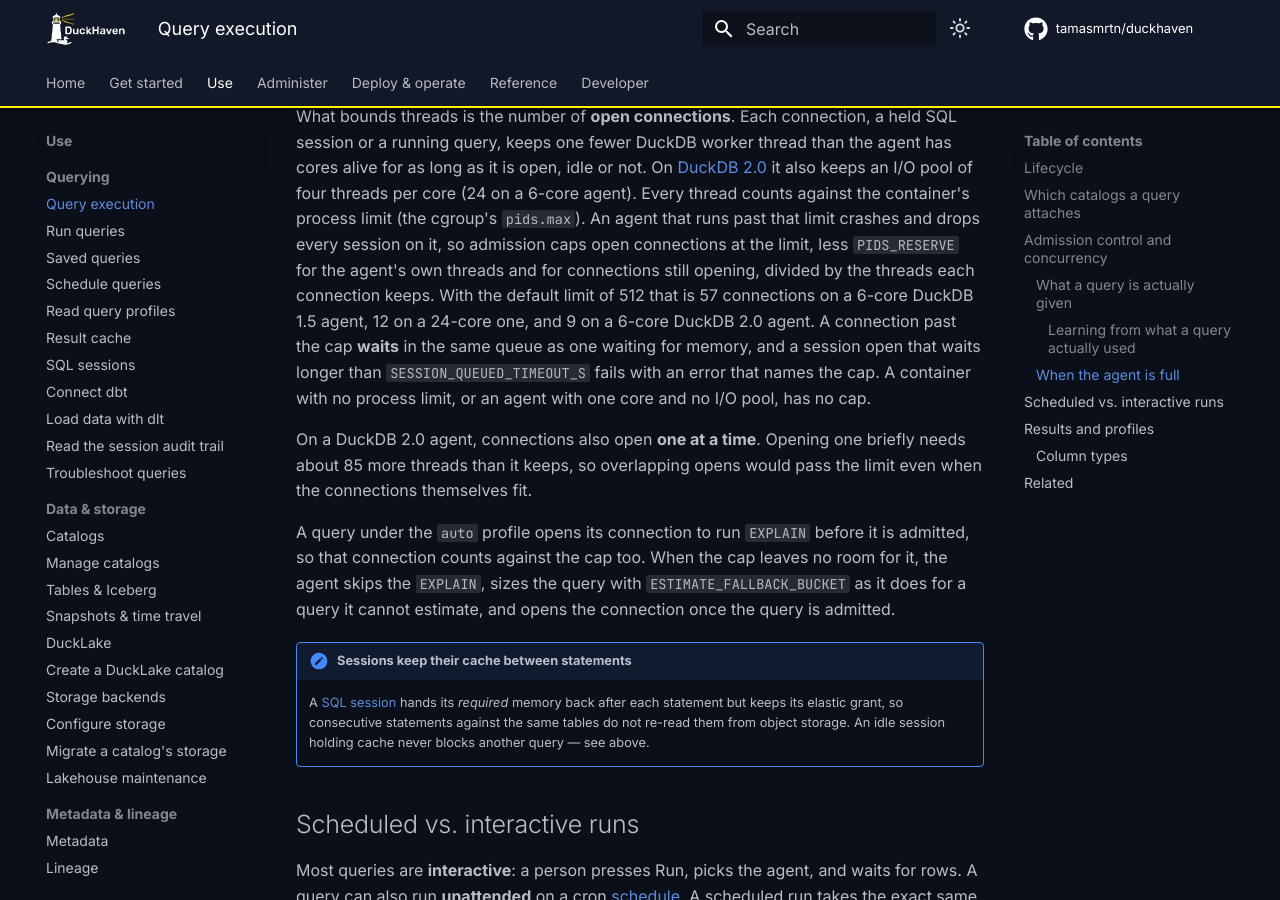
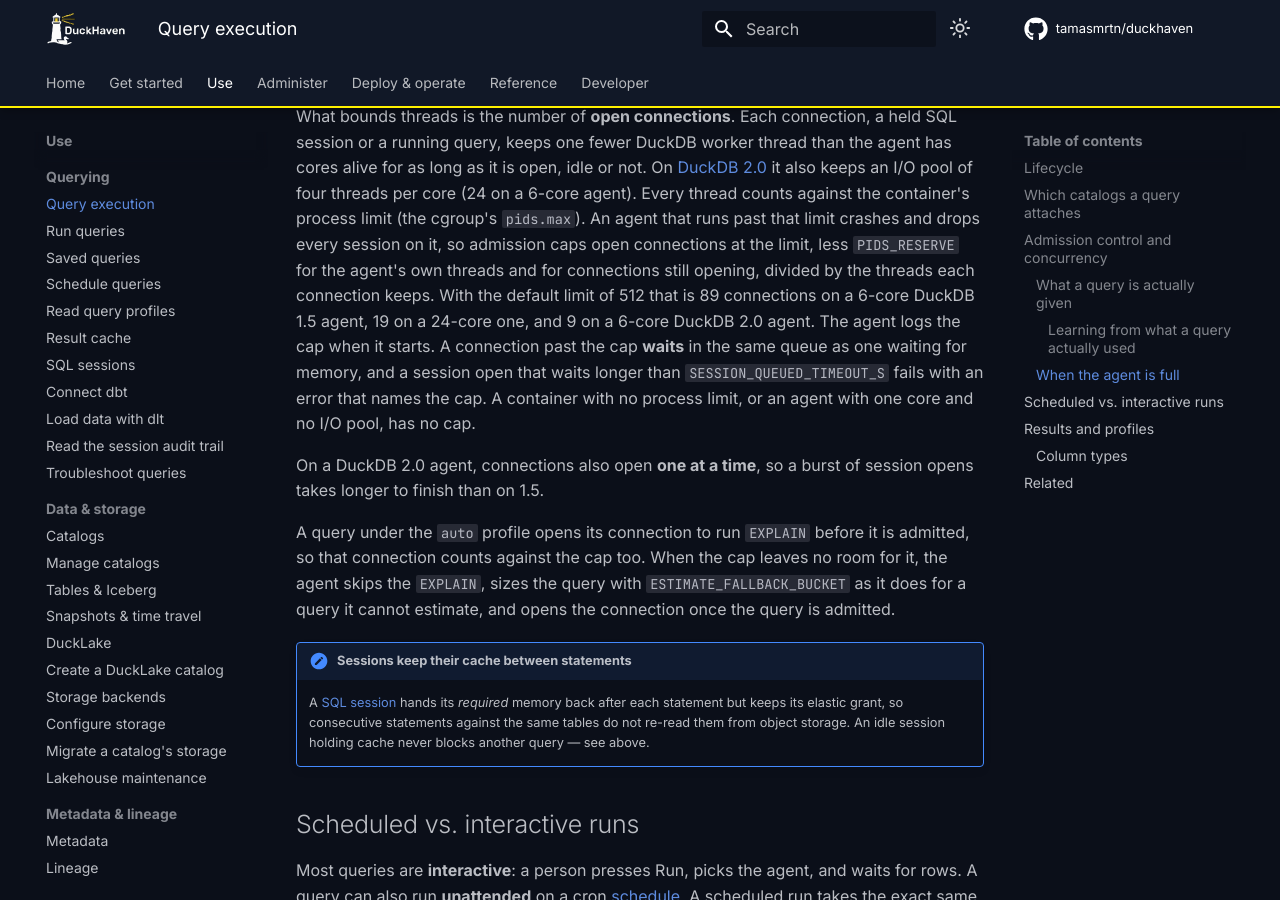
Before and after one commit to tamasmrtn/duckhaven, an MkDocs documentation site: the page built from docs/querying/query-execution.md, in a window 1280 px wide and 900 px high, scrolled down 4672 px. Built offline with MkDocs 1.6.1 and Material for MkDocs 9.7.7, drawn with Linux system fonts in a browser that asks for light colours; comment, search, counter and statistics services are not loaded.

Commit message:
docs(agent): correct the connection cap numbers and remedy
Keep 89 for a 6-core DuckDB 1.5 agent, fix the stale figure in the SQL
sessions page, drop the advice to raise the process limit of an elastic
agent (it is fixed at 512), mention the cap in the queued-timeout entry,
and record the 2.0 capacity as an open item for promotion.

Signed-off-by: tmrtn <martontam@gmail.com>

```diff
--- a/docs/querying/query-execution.md
+++ b/docs/querying/query-execution.md
@@ -163,13 +163,13 @@ keeps one fewer DuckDB worker thread than the agent has cores alive for as long
 thread counts against the container's process limit (the cgroup's `pids.max`). An agent that runs past that limit
 crashes and drops every session on it, so admission caps open connections at the limit, less `PIDS_RESERVE` for the
 agent's own threads and for connections still opening, divided by the threads each connection keeps. With the default
-limit of 512 that is 57 connections on a 6-core DuckDB 1.5 agent, 12 on a 24-core one, and 9 on a 6-core DuckDB 2.0
-agent. A connection past the cap **waits** in the same queue as one waiting for memory, and a session open that waits
-longer than `SESSION_QUEUED_TIMEOUT_S` fails with an error that names the cap. A container with no process limit, or
-an agent with one core and no I/O pool, has no cap.
+limit of 512 that is 89 connections on a 6-core DuckDB 1.5 agent, 19 on a 24-core one, and 9 on a 6-core DuckDB 2.0
+agent. The agent logs the cap when it starts. A connection past the cap **waits** in the same queue as one waiting for
+memory, and a session open that waits longer than `SESSION_QUEUED_TIMEOUT_S` fails with an error that names the cap. A
+container with no process limit, or an agent with one core and no I/O pool, has no cap.
 
-On a DuckDB 2.0 agent, connections also open **one at a time**. Opening one briefly needs about 85 more threads than
-it keeps, so overlapping opens would pass the limit even when the connections themselves fit.
+On a DuckDB 2.0 agent, connections also open **one at a time**, so a burst of session opens takes longer to finish than
+on 1.5.
 
 A query under the `auto` profile opens its connection to run `EXPLAIN` before it is admitted, so that connection counts
 against the cap too. When the cap leaves no room for it, the agent skips the `EXPLAIN`, sizes the query with
```
Also changed, not shown: docs/compute/runtimes.md (+3 -2 lines), docs/developer/runtime-qualification.md (+4 -0 lines), docs/querying/sql-sessions.md (+3 -2 lines), docs/querying/troubleshooting.md (+3 -1 lines), docs/reference/agent-configuration.md (+1 -1 lines).
